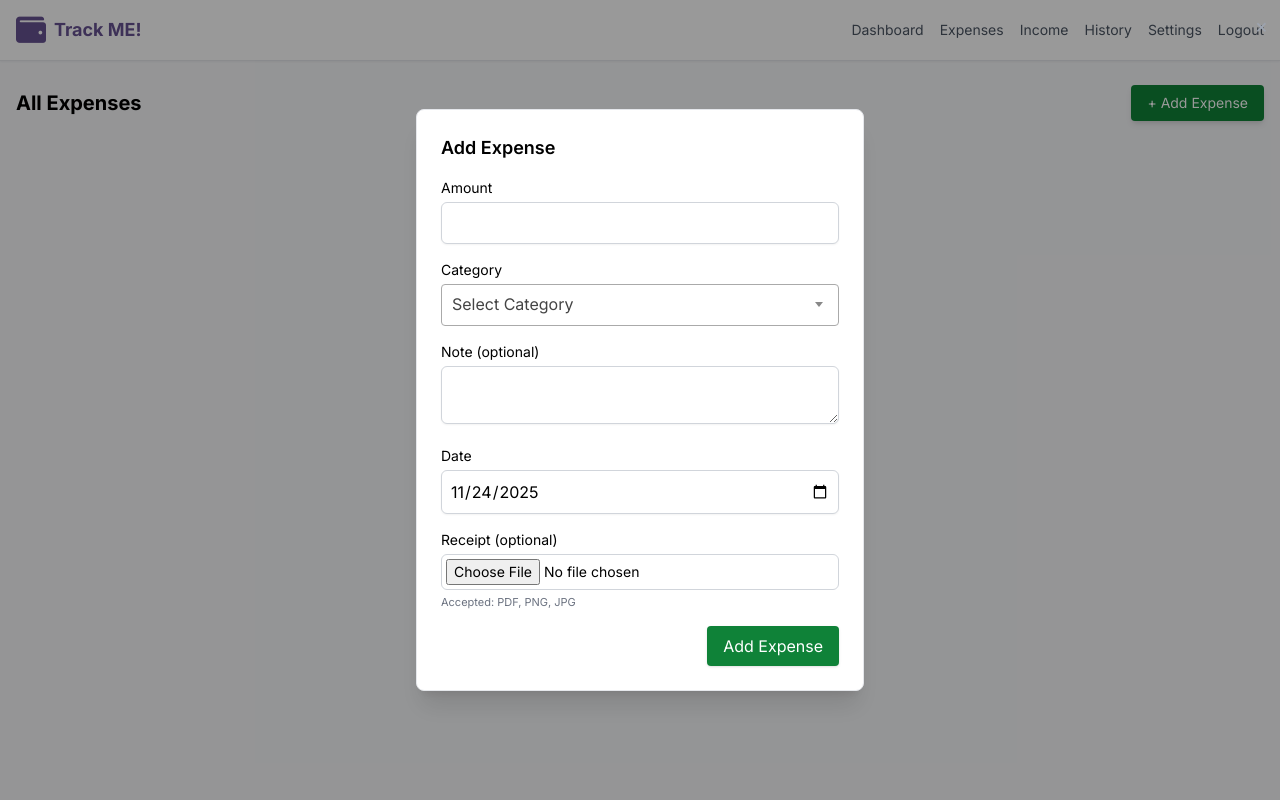
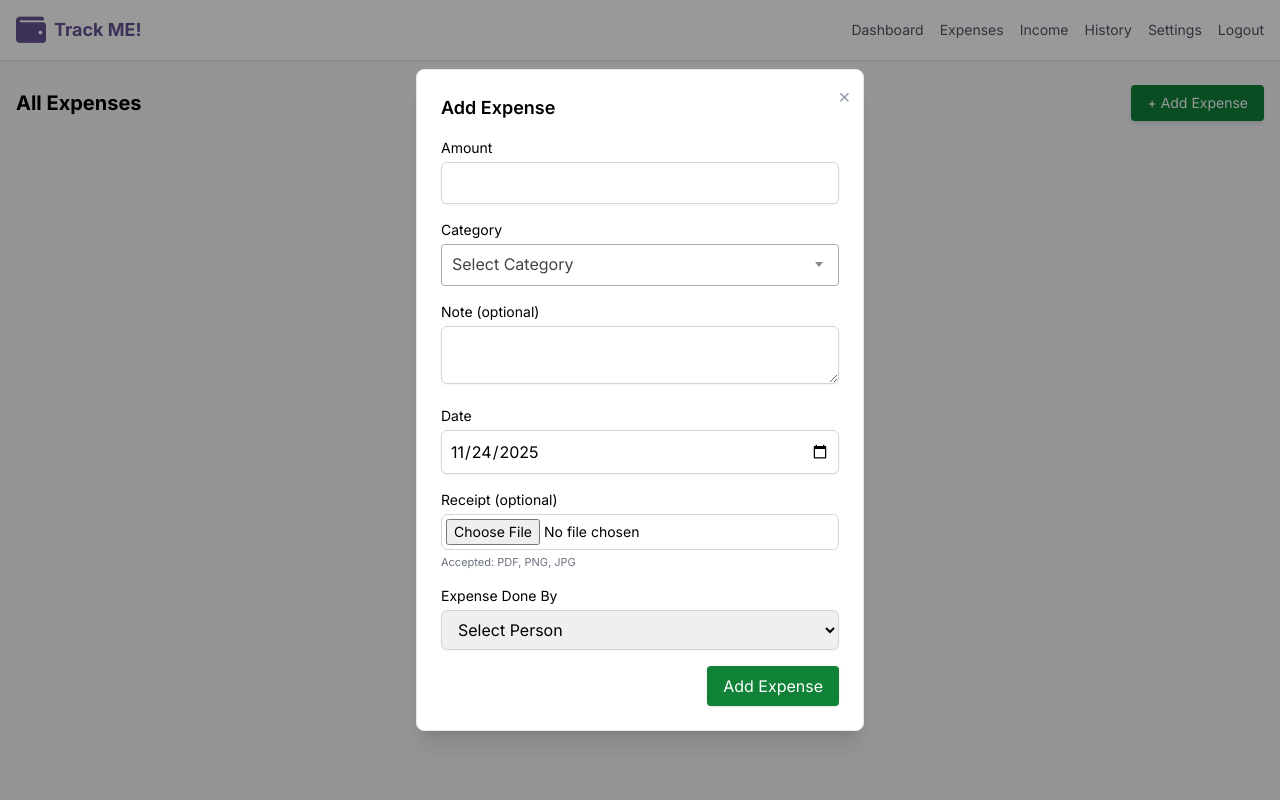
Before and after one commit to m-hassaan-habib/Budget-tracker, a Flask app: page /expenses/ in a window 1280 px wide, after a click on "+ Add Expense". Run offline with Flask 3, Linux system fonts and the light colour scheme; the visitor is signed in with stand-in values (Sample User, id 1); data that the repository does not hold is empty; some libraries are stand-ins or nearby versions.

Commit message:
Add expense attribution

```diff
--- a/routes/expenses.py
+++ b/routes/expenses.py
@@ -18,7 +18,7 @@ def index():
     try:
         with conn.cursor(dictionary=True) as cur:
             cur.execute(
-                "SELECT id, amount, category, note, date, attachment FROM expense WHERE user_id=%s ORDER BY date DESC",
+                "SELECT id, amount, category, note, date, attachment, done_by FROM expense WHERE user_id=%s ORDER BY date DESC",
                 (session['user_id'],)
             )
             expenses = [
@@ -29,6 +29,7 @@ def index():
                     "note": row['note'],
                     "date": row['date'],
                     "attachment": row['attachment'],
+                    "done_by": row['done_by'],
                 }
                 for row in cur.fetchall()
             ]
@@ -47,6 +48,7 @@ def add_expense():
     category = request.form['category']
     note = request.form.get('note')
     date_str = request.form['date']
+    done_by = request.form['done_by']
 
     file = request.files.get('attachment')
     filename = None
@@ -60,8 +62,8 @@ def add_expense():
     try:
         with conn.cursor() as cur:
             cur.execute(
-                "INSERT INTO expense (amount, category, note, date, user_id, attachment) VALUES (%s, %s, %s, %s, %s, %s)",
-                (amount, category, note, date_str, session['user_id'], filename)
+                "INSERT INTO expense (amount, category, note, date, user_id, attachment, done_by) VALUES (%s, %s, %s, %s, %s, %s, %s)",
+                (amount, category, note, date_str, session['user_id'], filename, done_by)
             )
             conn.commit()
         return redirect(url_for('expenses.index'))
@@ -76,6 +78,7 @@ def edit_expense(id):
     category = request.form['category']
     note = request.form.get('note')
     date_str = request.form['date']
+    done_by = request.form['done_by']
 
     file = request.files.get('attachment')
     new_filename = None
@@ -96,13 +99,13 @@ def edit_expense(id):
 
             if new_filename:
                 cur.execute(
-                    "UPDATE expense SET amount=%s, category=%s, note=%s, date=%s, attachment=%s WHERE id=%s AND user_id=%s",
-                    (amount, category, note, date_str, new_filename, id, session['user_id'])
+                    "UPDATE expense SET amount=%s, category=%s, note=%s, date=%s, attachment=%s done_by=%s WHERE id=%s AND user_id=%s",
+                    (amount, category, note, date_str, new_filename, done_by, id, session['user_id'])
                 )
             else:
                 cur.execute(
-                    "UPDATE expense SET amount=%s, category=%s, note=%s, date=%s WHERE id=%s AND user_id=%s",
-                    (amount, category, note, date_str, id, session['user_id'])
+                    "UPDATE expense SET amount=%s, category=%s, note=%s, date=%s done_by=%s WHERE id=%s AND user_id=%s",
+                    (amount, category, note, date_str, done_by, id, session['user_id'])
                 )
             conn.commit()
     finally:
@@ -131,7 +134,7 @@ def view_expense(id):
     try:
         with conn.cursor(dictionary=True) as cur:
             cur.execute(
-                "SELECT id, amount, category, note, date, attachment "
+                "SELECT id, amount, category, note, date, attachment, done_by "
                 "FROM expense WHERE id=%s AND user_id=%s",
                 (id, session['user_id'])
             )
--- a/schema.sql
+++ b/schema.sql
@@ -63,3 +63,5 @@ ALTER TABLE archived_income ADD COLUMN user_id INT NOT NULL;
 ALTER TABLE archived_expense ADD COLUMN user_id INT NOT NULL;
 
 ALTER TABLE expense ADD COLUMN attachment VARCHAR(255) NULL;
+
+ALTER TABLE expense ADD COLUMN done_by VARCHAR(50) NOT NULL DEFAULT 'Self';
--- a/templates/expenses.html
+++ b/templates/expenses.html
@@ -50,6 +50,13 @@
         <p>{{ expense.note }}</p>
       </div>
       {% endif %}
+
+      {% if expense.done_by %}
+      <div class="flex items-center text-gray-500 text-xs ml-4">
+        <i class="fas fa-user mr-1"></i> {{ expense.done_by }}
+      </div>
+      {% endif %}
+
     </div>
 
     <div class="flex flex-col justify-center items-center gap-3 text-sm">
@@ -74,7 +81,7 @@
 
 
 <div id="addExpenseModal" class="fixed inset-0 z-50 flex items-center justify-center bg-black bg-opacity-40 hidden">
-  <div class="bg-white rounded-lg border border-gray-200 shadow-xl w-full max-w-md p-6 mx-4">
+  <div class="bg-white rounded-lg border border-gray-200 shadow-xl w-full max-w-md p-6 mx-4 relative">
     <button onclick="closeModal('addExpenseModal')" class="absolute top-3 right-3 text-gray-400 hover:text-gray-600 text-xl">&times;</button>
     <h2 class="text-lg font-semibold mb-4">Add Expense</h2>
     <form method="POST" action="{{ url_for('expenses.add_expense') }}" enctype="multipart/form-data" class="space-y-4">
@@ -160,6 +167,15 @@
         <input type="file" name="attachment" class="w-full text-sm border border-gray-300 rounded-md p-1">
         <p class="text-[11px] text-gray-500 mt-1">Accepted: PDF, PNG, JPG</p>
       </div>
+      <div>
+      <label class="block text-sm font-medium mb-1">Expense Done By</label>
+      <select name="done_by" class="w-full border border-gray-300 rounded-md shadow-sm py-2 px-3" required>
+        <option value="" disabled selected>Select Person</option>
+        <option value="Faisal">Faisal</option>
+        <option value="Hassan">Hassan</option>
+        <option value="Faran">Faran</option>
+      </select>
+    </div>
       <div class="text-right">
         <button type="submit" class="bg-[#0f8238] text-white px-4 py-2 rounded shadow hover:bg-green-700">Add Expense</button>
       </div>
@@ -169,7 +185,7 @@
 
 {% for expense in expenses %}
 <div id="editExpenseModal{{ expense.id }}" class="fixed inset-0 z-50 flex items-center justify-center bg-black bg-opacity-40 hidden">
-  <div class="bg-white rounded-lg border border-gray-200 shadow-xl w-full max-w-md p-6 mx-4">
+  <div class="bg-white rounded-lg border border-gray-200 shadow-xl w-full max-w-md p-6 mx-4 relative">
     <button onclick="closeModal('editExpenseModal{{ expense.id }}')" class="absolute top-3 right-3 text-gray-400 hover:text-gray-600 text-xl">&times;</button>
     <h2 class="text-lg font-semibold mb-4">Edit Expense</h2>
     <form method="POST" action="{{ url_for('expenses.edit_expense', id=expense.id) }}" class="space-y-4">
@@ -260,6 +276,15 @@
           class="text-xs text-purple-600 underline block mt-1">View Current</a>
         {% endif %}
       </div>
+      <div>
+      <label class="block text-sm font-medium mb-1">Expense Done By</label>
+      <select name="done_by" class="select2 w-full border border-gray-300 rounded-md shadow-sm py-2 px-3" required>
+        <option value="Faisal" {% if expense.done_by == "Faisal" %}selected{% endif %}>Faisal</option>
+        <option value="Hassan" {% if expense.done_by == "Hassan" %}selected{% endif %}>Hassan</option>
+        <option value="Faran" {% if expense.done_by == "Faran" %}selected{% endif %}>Faran</option>
+      </select>
+    </div>
+
       <div class="text-right">
         <button type="submit" class="bg-[#0f8238] text-white px-4 py-2 rounded shadow hover:bg-green-700">Update</button>
       </div>
--- a/templates/expenses/view.html
+++ b/templates/expenses/view.html
@@ -34,6 +34,12 @@
       <i class="fas fa-calendar-alt text-gray-400"></i>
       {{ expense.date.strftime('%B %d, %Y') }}
     </p>
+
+    <p class="text-sm text-gray-600 flex items-center gap-2">
+      <i class="fas fa-user text-gray-400"></i>
+      Expense Done By: <span class="font-medium text-gray-700">{{ expense.done_by }}</span>
+    </p>
+
 
     {% if expense.note %}
     <p class="text-sm text-gray-700">{{ expense.note }}</p>
--- a/templates/income.html
+++ b/templates/income.html
@@ -41,7 +41,7 @@
 
 <!-- Add Income Modal -->
 <div id="addIncomeModal" class="fixed inset-0 z-50 flex items-center justify-center bg-black bg-opacity-40 hidden">
-  <div class="bg-white border border-gray-200 rounded-lg shadow-xl w-full max-w-md p-6 mx-4">
+  <div class="bg-white border border-gray-200 rounded-lg shadow-xl w-full max-w-md p-6 mx-4 relative">
     <button onclick="closeModal('addIncomeModal')" class="absolute top-3 right-3 text-gray-400 hover:text-gray-600 text-xl">&times;</button>
     <h2 class="text-lg font-semibold mb-4">Add Income</h2>
     <form method="POST" action="{{ url_for('income.add_income') }}" class="space-y-4">
@@ -63,7 +63,7 @@
 <!-- Edit Income Modals -->
 {% for income in incomes %}
 <div id="editModal{{ income.id }}" class="fixed inset-0 z-50 flex items-center justify-center bg-black bg-opacity-40 hidden">
-  <div class="bg-white border border-gray-200 rounded-lg shadow-xl w-full max-w-md p-6 mx-4">
+  <div class="bg-white border border-gray-200 rounded-lg shadow-xl w-full max-w-md p-6 mx-4 relative">
     <button onclick="closeModal('editModal{{ income.id }}')" class="absolute top-3 right-3 text-gray-400 hover:text-gray-600 text-xl">&times;</button>
     <h2 class="text-lg font-semibold mb-4">Edit Income</h2>
     <form method="POST" action="{{ url_for('income.edit_income', id=income.id) }}" class="space-y-4">
```
Also changed, not shown: routes/dashboard.py (+15 -1 lines), templates/dashboard.html (+30 -0 lines).
